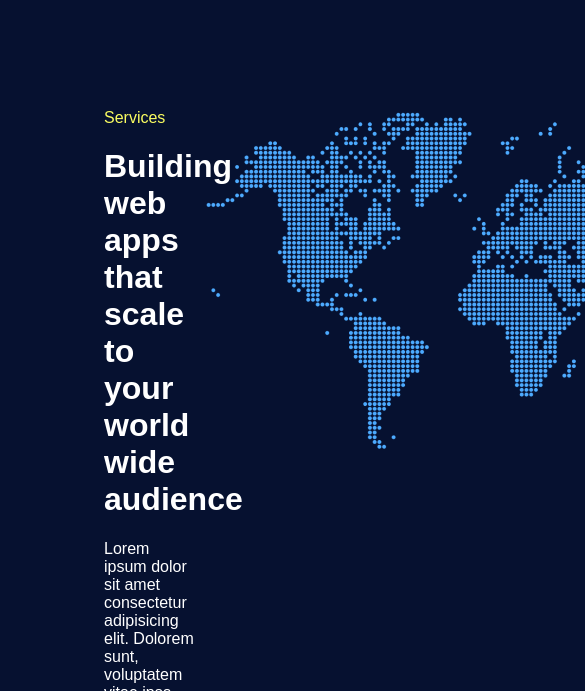
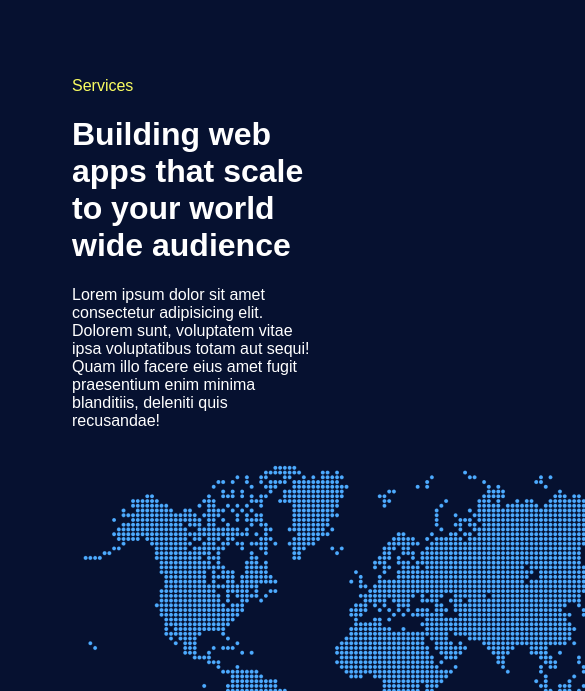
Before and after one commit to ewaaaaannnn/Lab1CoolSite, a plain HTML site: page index.html in a window 390 px wide. Shown: the part 153-844 px from the top of the page, 585 px wide, since content can reach past the window. Drawn offline with Linux system fonts and the light colour scheme.

Commit message:
COMMIT 5 FINAL COMMIT

```diff
--- a/index.html
+++ b/index.html
@@ -20,13 +20,13 @@
     </div>
   </header>
   <main>
-    <div class="w-50">
+    <div>
       <p class="yellow-font">Services</p>
       <h1>Building web apps that scale to your world wide audience</h1>
       <p>Lorem ipsum dolor sit amet consectetur adipisicing elit. Dolorem sunt, voluptatem vitae ipsa voluptatibus totam
         aut sequi! Quam illo facere eius amet fugit praesentium enim minima blanditiis, deleniti quis recusandae!</p>
     </div>
-    <div class="w-50">
+    <div>
       <img src="world (1).png" alt="">
     </div>
   </main>
--- a/styles.css
+++ b/styles.css
@@ -46,7 +46,7 @@ main {
   justify-content: space-evenly;
   padding: 6em;
   font-family: sans-serif;
-  flex-wrap: wrap;
+
 }
 
 nav {
@@ -71,3 +71,12 @@ footer {
 .w-50 {
   width: 50%;
 }
+
+@media screen and (max-width: 900px) {
+
+  main {
+    flex-wrap: wrap;
+    padding: 4em;
+  }
+
+}
```
